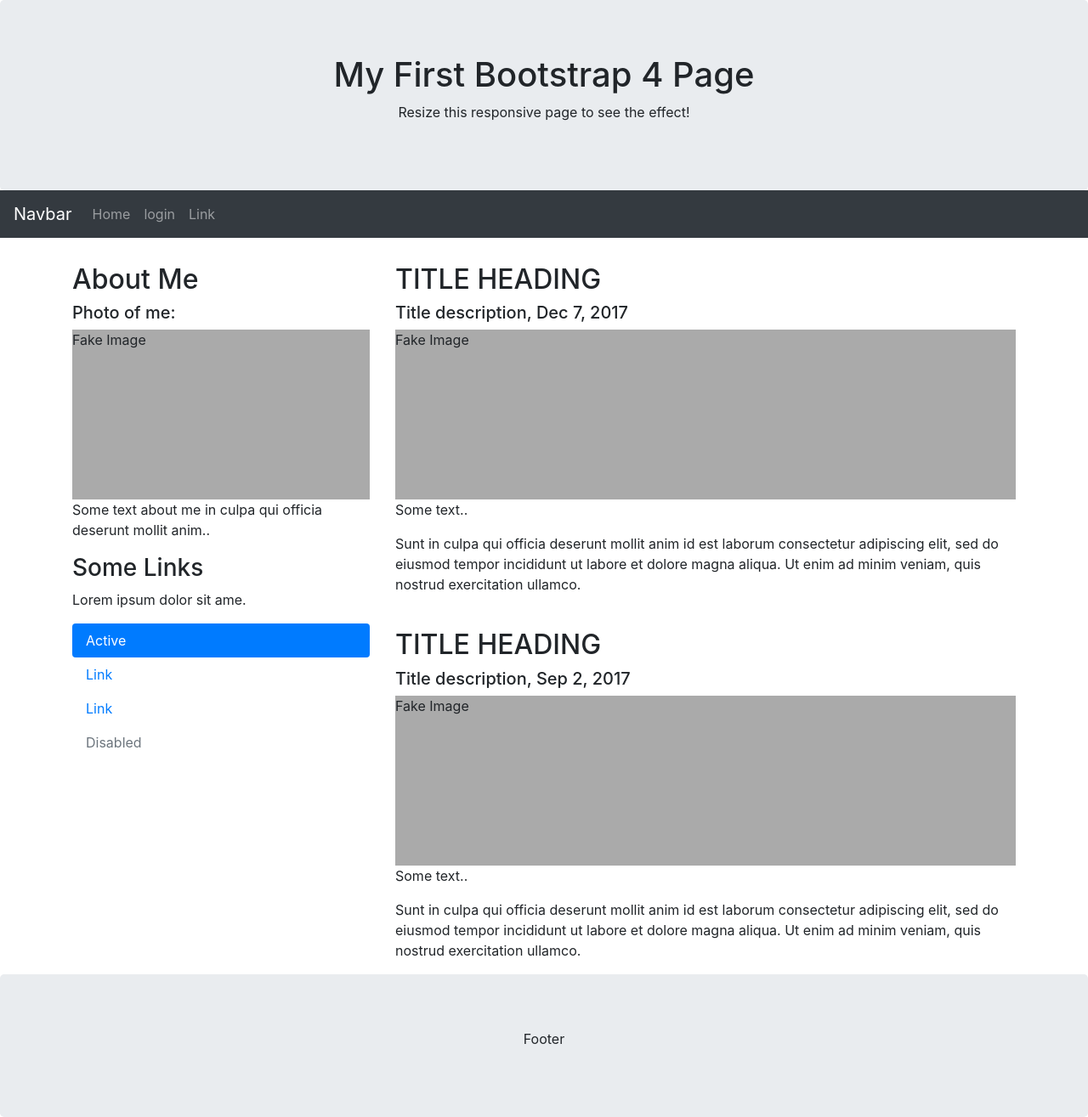
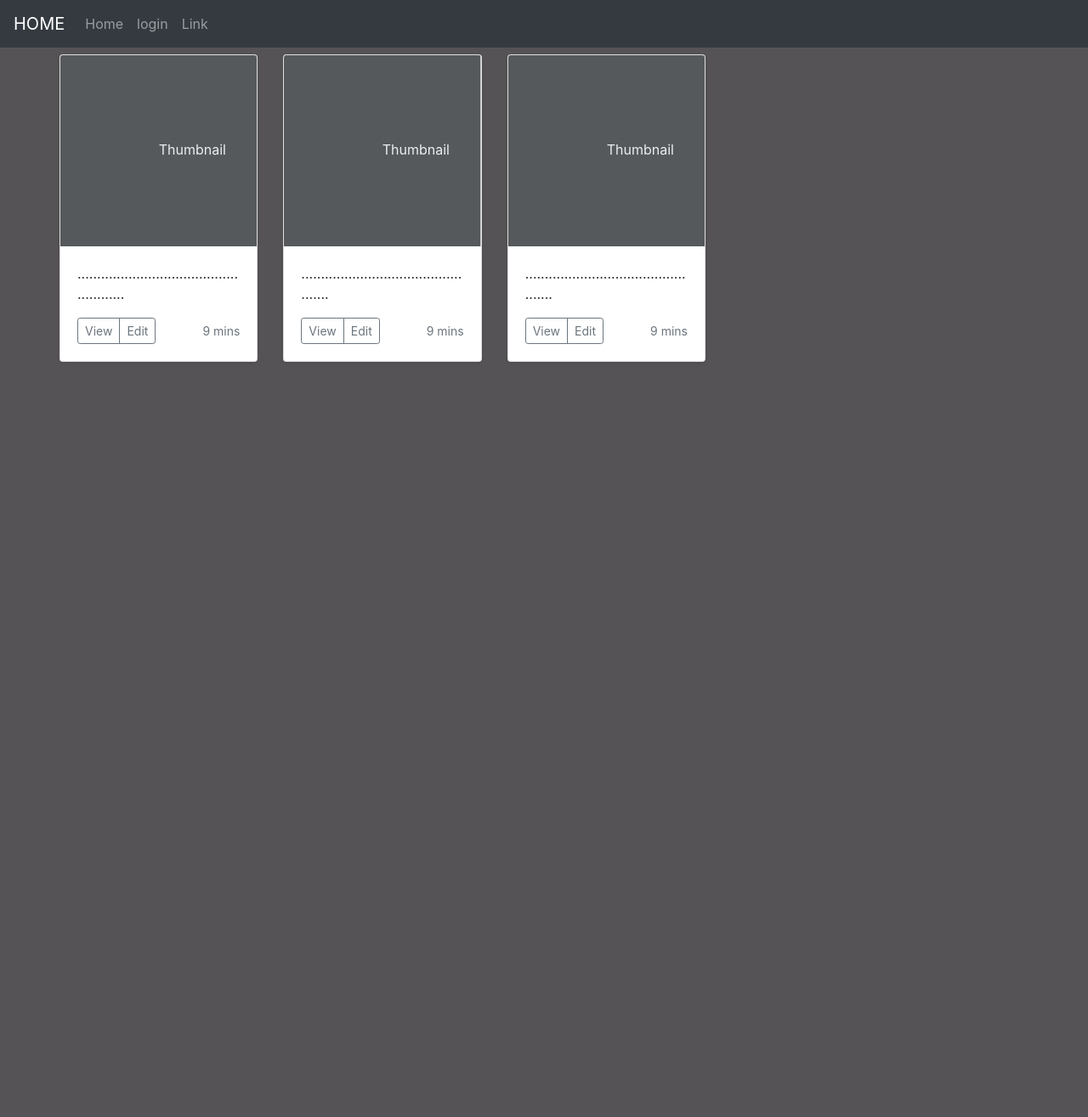
Before and after one commit to supakis975/plub, a PHP site: page / in a window 1280 px wide. Shown: the whole page at 85% size. After the commit the page ends 426 px from the top, so only its background shows below. Run offline with PHP 8.4, Linux system fonts and the light colour scheme; some libraries are stand-ins or nearby versions.

Commit message:
Add files via upload

```diff
--- a/index.php
+++ b/index.php
@@ -1,14 +1,24 @@
 <!DOCTYPE html>
 <html lang="en">
 <head>
-<title>Bootstrap 4 Website Example</title>
+<title>เว็บไซต์</title>
 <meta charset="utf-8">
 <meta name="viewport" content="width=device-width, initial-scale=1">
 <link rel="stylesheet" href="https://cdn.jsdelivr.net/npm/bootstrap@4.6.2/dist/css/bootstrap.min.css">
 <script src="https://cdn.jsdelivr.net/npm/jquery@3.7.1/dist/jquery.slim.min.js"></script>
 <script src="https://cdn.jsdelivr.net/npm/popper.js@1.16.1/dist/umd/popper.min.js"></script>
 <script src="https://cdn.jsdelivr.net/npm/bootstrap@4.6.2/dist/js/bootstrap.bundle.min.js"></script>
+
+<!-- Google Font -->
+    <link href="https://fonts.googleapis.com/css2?family=Oswald:wght@300;400;500;600;700&display=swap" rel="stylesheet">
+    <link href="https://fonts.googleapis.com/css2?family=Mulish:wght@300;400;500;600;700;800;900&display=swap"
+    rel="stylesheet">
+
 <style>
+  body {
+            background-color:rgb(86, 83, 86);
+        }
+
 
   .fakeimg {
 
@@ -21,13 +31,9 @@
 </head>
 <body>
 
-<div class="jumbotron text-center" style="margin-bottom:0">
-<h1>My First Bootstrap 4 Page</h1>
-<p>Resize this responsive page to see the effect!</p>
-</div>
 
 <nav class="navbar navbar-expand-sm bg-dark navbar-dark">
-<a class="navbar-brand" href="#">Navbar</a>
+<a class="navbar-brand" href="#">HOME</a>
 <button class="navbar-toggler" type="button" data-toggle="collapse" data-target="#collapsibleNavbar">
 <span class="navbar-toggler-icon"></span>
 </button>
@@ -41,55 +47,96 @@
 </li>
 <li class="nav-item">
 <a class="nav-link" href="#">Link</a>
+
 </li>
 </ul>
 </div>
 </nav>
 
-<div class="container" style="margin-top:30px">
-<div class="row">
-<div class="col-sm-4">
-<h2>About Me</h2>
-<h5>Photo of me:</h5>
-<div class="fakeimg">Fake Image</div>
-<p>Some text about me in culpa qui officia deserunt mollit anim..</p>
-<h3>Some Links</h3>
-<p>Lorem ipsum dolor sit ame.</p>
-<ul class="nav nav-pills flex-column">
-<li class="nav-item">
-<a class="nav-link active" href="#">Active</a>
-</li>
-<li class="nav-item">
-<a class="nav-link" href="#">Link</a>
-</li>
-<li class="nav-item">
-<a class="nav-link" href="#">Link</a>
-</li>
-<li class="nav-item">
-<a class="nav-link disabled" href="#">Disabled</a>
-</li>
-</ul>
-<hr class="d-sm-none">
-</div>
-<div class="col-sm-8">
-<h2>TITLE HEADING</h2>
-<h5>Title description, Dec 7, 2017</h5>
-<div class="fakeimg">Fake Image</div>
-<p>Some text..</p>
-<p>Sunt in culpa qui officia deserunt mollit anim id est laborum consectetur adipiscing elit, sed do eiusmod tempor incididunt ut labore et dolore magna aliqua. Ut enim ad minim veniam, quis nostrud exercitation ullamco.</p>
-<br>
-<h2>TITLE HEADING</h2>
-<h5>Title description, Sep 2, 2017</h5>
-<div class="fakeimg">Fake Image</div>
-<p>Some text..</p>
-<p>Sunt in culpa qui officia deserunt mollit anim id est laborum consectetur adipiscing elit, sed do eiusmod tempor incididunt ut labore et dolore magna aliqua. Ut enim ad minim veniam, quis nostrud exercitation ullamco.</p>
-</div>
-</div>
-</div>
+        <!-- Product Section Begin -->
+        <section class="product spad">
+        <div class="container">
+            <div class="row">
+                <div class="col-lg-8">
+                    <div class="trending__product">
+                        <div class="row">
+                            <div class="col-lg-8 col-md-8 col-sm-8">
+                                <div class="section-title">
+                                    <h4></h4>
+                                </div>
+                            </div>
+                            <div class="row row-cols-1 row-cols-sm-2 row-cols-md-3 g-3">
+                                <div class="col">
+                                  <div class="card shadow-sm">
+                                    <svg class="bd-placeholder-img card-img-top" width="100%" height="225" xmlns="http://www.w3.org/2000/svg" role="img" aria-label="Placeholder: Thumbnail" preserveAspectRatio="xMidYMid slice" focusable="false"><title>Placeholder</title><rect width="100%" height="100%" fill="#55595c"></rect><text x="50%" y="50%" fill="#eceeef" dy=".3em">Thumbnail</text></svg>
 
-<div class="jumbotron text-center" style="margin-bottom:0">
-<p>Footer</p>
-</div>
+                                    <div class="card-body">
+                                      <p class="card-text">.....................................................</p>
+                                      <div class="d-flex justify-content-between align-items-center">
+                                        <div class="btn-group">
+                                          <button type="button" class="btn btn-sm btn-outline-secondary">View</button>
+                                          <button type="button" class="btn btn-sm btn-outline-secondary">Edit</button>
+                                        </div>
+                                        <small class="text-muted">9 mins</small>
+                                      </div>
+                                    </div>
+                                  </div>
+                                </div>
+                                <div class="col">
+                                  <div class="card shadow-sm">
+                                    <svg class="bd-placeholder-img card-img-top" width="100%" height="225" xmlns="http://www.w3.org/2000/svg" role="img" aria-label="Placeholder: Thumbnail" preserveAspectRatio="xMidYMid slice" focusable="false"><title>Placeholder</title><rect width="100%" height="100%" fill="#55595c"></rect><text x="50%" y="50%" fill="#eceeef" dy=".3em">Thumbnail</text></svg>
+
+                                    <div class="card-body">
+                                      <p class="card-text">................................................</p>
+                                      <div class="d-flex justify-content-between align-items-center">
+                                        <div class="btn-group">
+                                          <button type="button" class="btn btn-sm btn-outline-secondary">View</button>
+                                          <button type="button" class="btn btn-sm btn-outline-secondary">Edit</button>
+                                        </div>
+                                        <small class="text-muted">9 mins</small>
+                                      </div>
+                                    </div>
+                                  </div>
+                                </div>
+                                <div class="col">
+                                  <div class="card shadow-sm">
+                                    <svg class="bd-placeholder-img card-img-top" width="100%" height="225" xmlns="http://www.w3.org/2000/svg" role="img" aria-label="Placeholder: Thumbnail" preserveAspectRatio="xMidYMid slice" focusable="false"><title>Placeholder</title><rect width="100%" height="100%" fill="#55595c"></rect><text x="50%" y="50%" fill="#eceeef" dy=".3em">Thumbnail</text></svg>
+
+                                    <div class="card-body">
+                                      <p class="card-text">................................................</p>
+                                      <div class="d-flex justify-content-between align-items-center">
+                                        <div class="btn-group">
+                                          <button type="button" class="btn btn-sm btn-outline-secondary">View</button>
+                                          <button type="button" class="btn btn-sm btn-outline-secondary">Edit</button>
+                                        </div>
+                                        <small class="text-muted">9 mins</small>
+                                      </div>
+                                    </div>
+                                  </div>
+                                </div>
+
+
+
+
+
+
+
+  <!-- Search model Begin -->
+
+<!-- Search model end -->
+
+<!-- Js Plugins -->
+<script src="js/jquery-3.3.1.min.js"></script>
+<script src="js/bootstrap.min.js"></script>
+<script src="js/player.js"></script>
+<script src="js/jquery.nice-select.min.js"></script>
+<script src="js/mixitup.min.js"></script>
+<script src="js/jquery.slicknav.js"></script>
+<script src="js/owl.carousel.min.js"></script>
+<script src="js/main.js"></script>
+
+
+
 
 </body>
 </html>
```
Also changed, not shown: login.php (+14 -0 lines), signup.php (+16 -0 lines), img/01.jpg (added), img/02.jpg (added), img/03.jpg (added), img/04.jpg (added), img/111.jpg (added).
